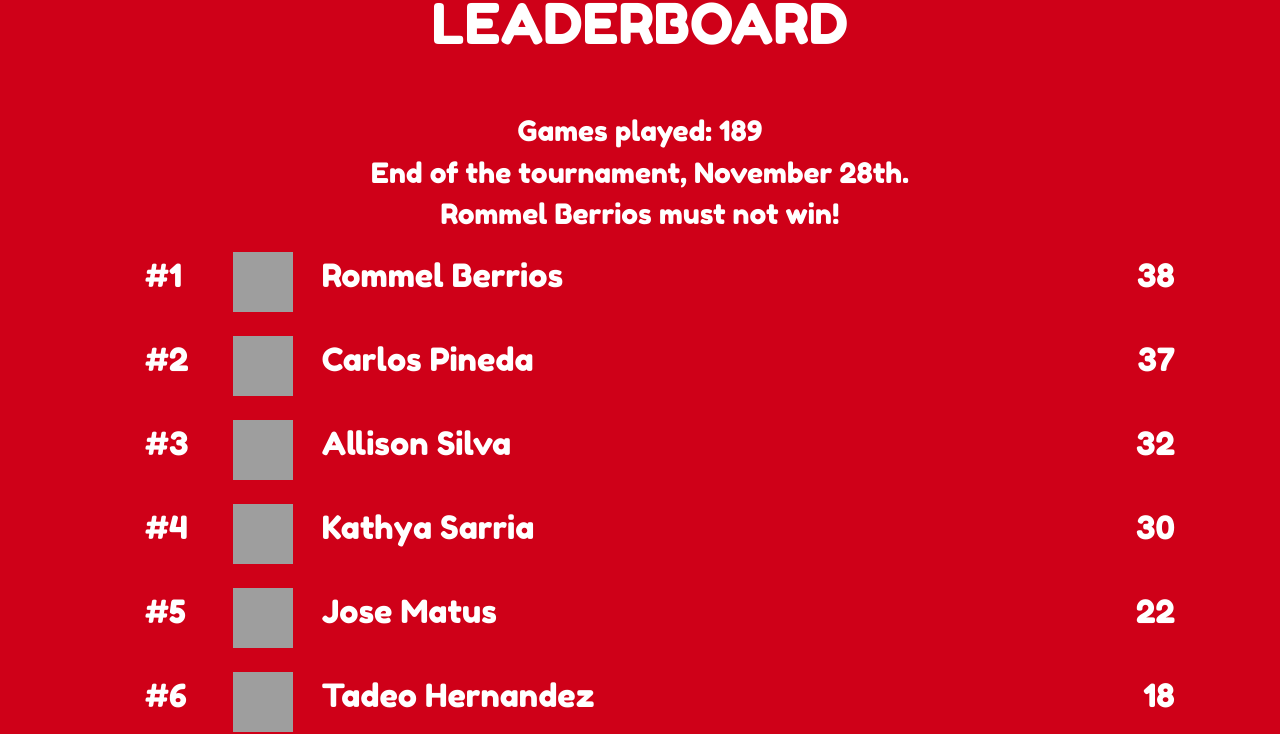
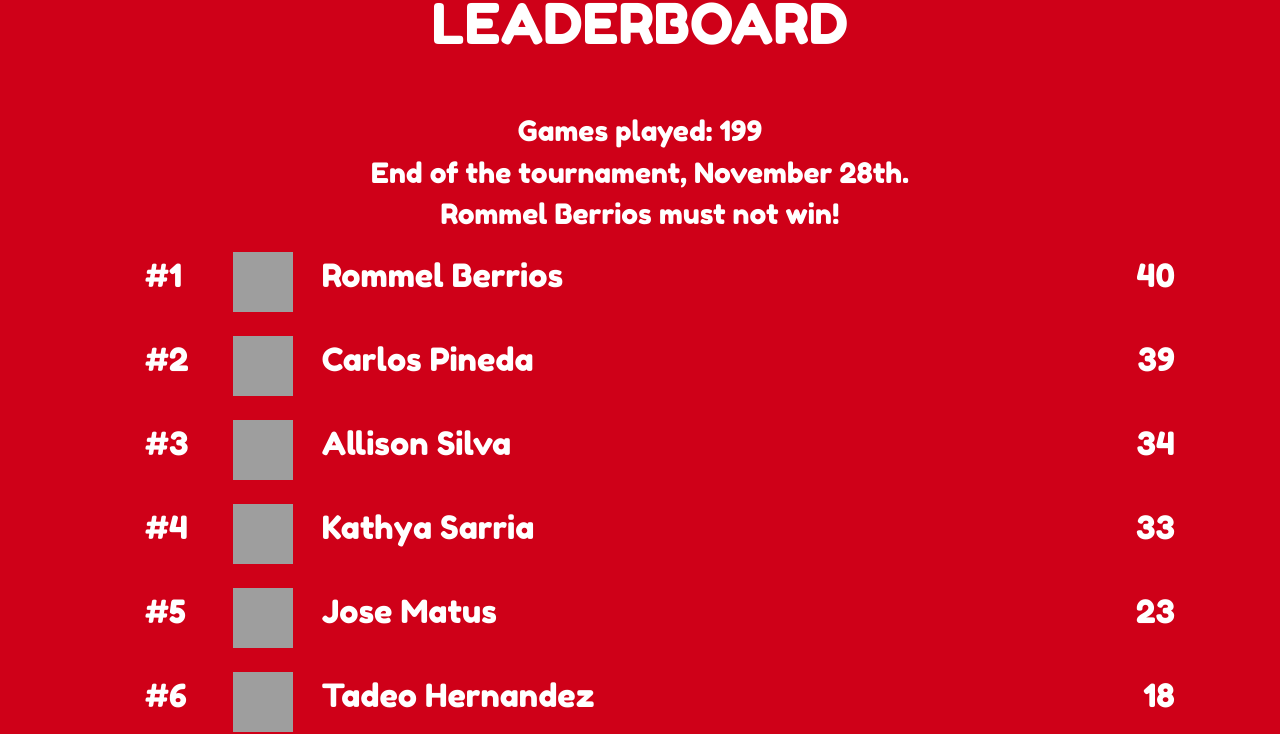
Before and after one commit to mediarain/rain-uno, a Jekyll site: the page built from index.md, in a window 1280 px wide. Shown: the part 300-1034 px from the top of the page. Built offline with Jekyll 4.4.1, drawn with Linux system fonts in a browser that asks for light colours; grey boxes are pictures that could not be loaded.

Commit message:
Update score.yml

```diff
--- a/_data/score.yml
+++ b/_data/score.yml
@@ -2,20 +2,20 @@
 
 - name: Allison Silva
   hash: bb5a9483c2cccaa2e3154992dc12d36f
-  score: 32
+  score: 34
 
 - name: Jose Matus
   hash: 1d385262dcfe3ed3891770bd0f46ace1
-  score: 22
+  score: 23
 
 
 - name: Rommel Berrios
   hash: 687aa7f2bae0e9dfabe85ec6e9eaffcb
-  score: 38
+  score: 40
 
 - name: Kathya Sarria
   hash: 2b7219f080114fdd89982067b8a751e4
-  score: 30
+  score: 33
 
 
 - name: Tadeo Hernandez
@@ -29,7 +29,7 @@
 
 - name: Carlos Pineda
   hash: afasdf0e59ee79658ad26as2bc12c6dc38
-  score: 37
+  score: 39
 
 - name: Octavio Menocal
   hash: afasdf0e59ee79658ad26as2bc12c6dc38
```
